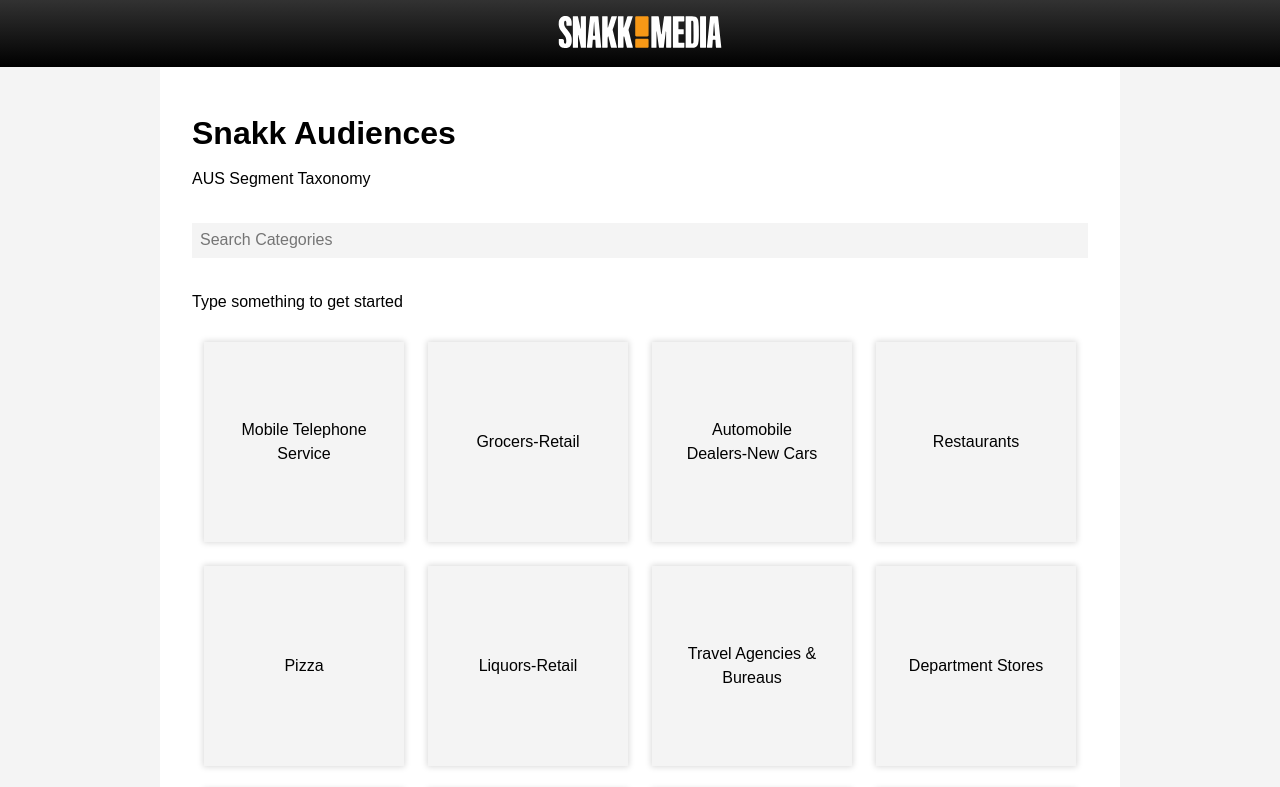
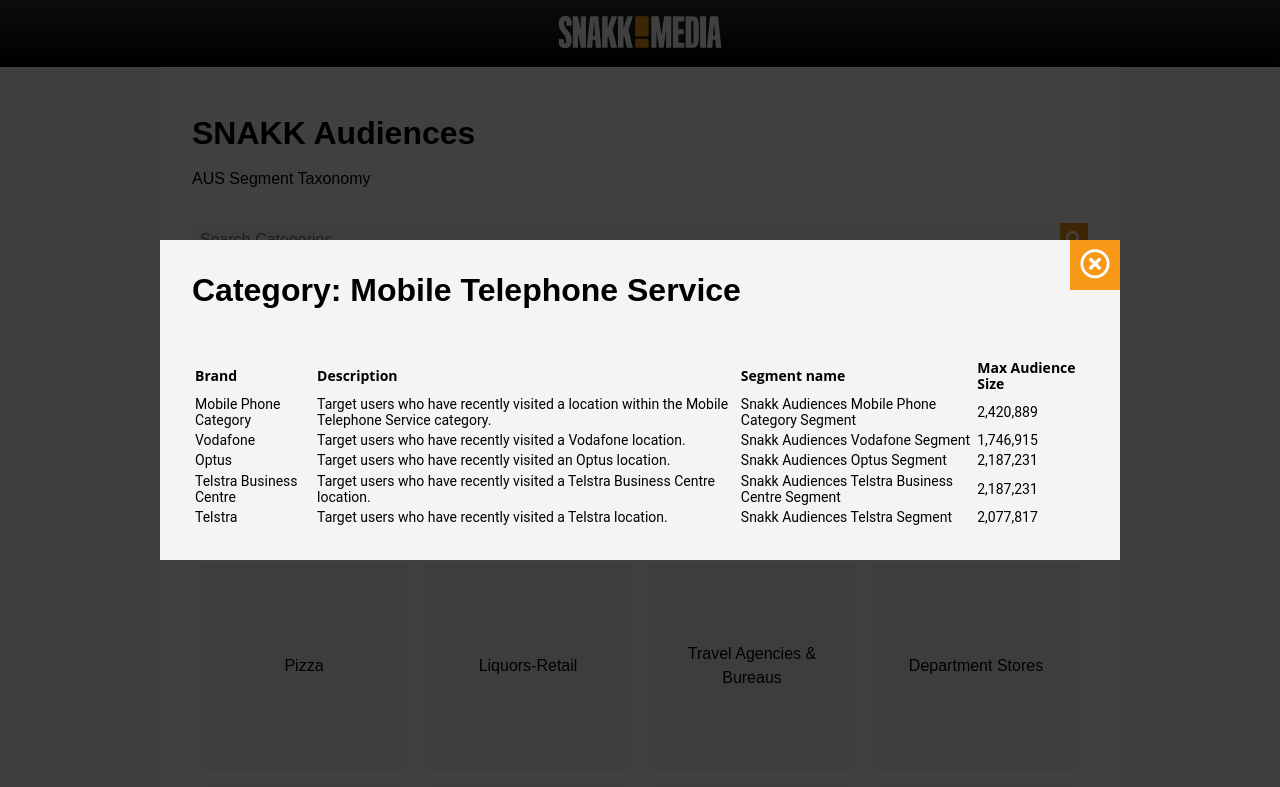
Before and after one commit to andrewbdesign/snakk-media-audiences, a React app: page / in a window 1280 px wide. Both pictures are taken after a click on the element "Mobile Telephone Service". Shown: the top 787 px of the page. Built offline with nearby package versions, Linux system fonts and the light colour scheme.

Commit message:
added gh pages

```diff
--- a/package.json
+++ b/package.json
@@ -2,14 +2,19 @@
   "name": "media-specs",
   "version": "0.1.0",
   "private": true,
+  "homepage": "https://andrewbdesign.github.io/snakk-media-specs",
   "dependencies": {
+    "gh-pages": "^2.0.1",
     "node-sass": "^4.9.4",
     "normalize.css": "^8.0.0",
     "react": "^16.5.2",
     "react-dom": "^16.5.2",
+    "react-modal": "^3.6.1",
     "react-scripts": "2.0.5"
   },
   "scripts": {
+    "predeploy": "yarn run build",
+    "deploy": "gh-pages -d build",
     "start": "react-scripts start",
     "build": "react-scripts build",
     "test": "react-scripts test",
--- a/public/index.html
+++ b/public/index.html
@@ -5,6 +5,7 @@
     <link rel="shortcut icon" href="%PUBLIC_URL%/favicon.ico">
     <meta name="viewport" content="width=device-width, initial-scale=1, shrink-to-fit=no">
     <meta name="theme-color" content="#000000">
+    <link rel="stylesheet" href="https://use.fontawesome.com/releases/v5.4.1/css/all.css" integrity="sha384-5sAR7xN1Nv6T6+dT2mhtzEpVJvfS3NScPQTrOxhwjIuvcA67KV2R5Jz6kr4abQsz" crossorigin="anonymous">
     <!--
       manifest.json provides metadata used when your web app is added to the
       homescreen on Android. See https://developers.google.com/web/fundamentals/web-app-manifest/
--- a/src/components/AudiencesApp.js
+++ b/src/components/AudiencesApp.js
@@ -1,6 +1,7 @@
 import React, { Component } from 'react'
 
 import Categories from './Categories'
+import CategoryModal from './CategoryModal'
 import Header from './Header'
 import Search from './Search'
 
@@ -14,12 +15,24 @@
   }
 }
 
+const categoryArrays = []
+for (let i = 0; i < categories.length; i++) {
+  const categoryArray = data.filter(item => {
+    return item.CATEGORY === categories[i]
+  })
+  categoryArrays.push(categoryArray)
+}
+console.log('categoryArrays', categoryArrays)
+
+
 class Audiences extends Component {
   constructor(props) {
     super(props)
     this.state = {
       items: categories,
-      inputValue: ''
+      inputValue: '',
+      categoryArrays,
+      selectedCategory: ''
     }
   }
 
@@ -29,20 +42,44 @@
     this.setState({ inputValue })
   }
 
+  onPickHandle = (value) => {
+    const selectedCategory = value.target.getAttribute('data-id')
+    this.setState({ selectedCategory })
+  }
+
+  onClearCategory = () => {
+    this.setState({selectedCategory: ''})
+  }
+
   render() {
-
     const filteredCategories = this.state.items.filter(item => {
       return item.toLowerCase().includes(this.state.inputValue.toLowerCase())
+    })
+
+    const categoryArray = data.filter(item => {
+      return item.CATEGORY.toLowerCase() === this.state.selectedCategory.toLowerCase()
     })
 
     return (
       <div>
         <Header />
         <div className="container">
-          <h1>Snakk Audiences</h1>
+          <h1>SNAKK Audiences</h1>
           <p>AUS Segment Taxonomy</p>
-          <Search searchChange={this.onSearchHandle} inputValue={this.state.inputValue}/>
-          <Categories categories={filteredCategories} />
+          <Search
+            searchChange={this.onSearchHandle}
+            inputValue={this.state.inputValue}
+          />
+          <Categories
+            categories={filteredCategories}
+            handlePick={this.onPickHandle}
+          />
+          <CategoryModal
+            ariaHideApp={false}
+            selectedCategory={this.state.selectedCategory}
+            handleClose={this.onClearCategory}
+            categoryArray={categoryArray}
+          />
         </div>
       </div>
     )
--- a/src/components/Categories.js
+++ b/src/components/Categories.js
@@ -1,15 +1,21 @@
 import React from 'react'
 import Category from './Category'
 
-const Categories = ({categories}) => {
+const Categories = ({categories, handlePick}) => {
   if (categories.length === 0) {
-    return <p>Sorry, there is no match <span role="img" aria-label="no results sad face">🙁</span></p>
+    return <p>Sorry, there is no match <span role="img" aria-label="no results hashtag sad face">🙁</span></p>
   }
   return (
     <div className="category-list">
       {
         categories.map((item, index) => {
-          return <Category key={index} title={item} />
+          return (
+            <Category
+              key={index}
+              title={item}
+              handlePick={handlePick}
+            />
+          )
         })
       }
     </div>
--- a/src/components/Category.js
+++ b/src/components/Category.js
@@ -1,7 +1,11 @@
 import React from 'react'
 
-const Category = ({title}) => (
-  <div className="category-el">
+const Category = ({title, handlePick}) => (
+  <div
+    data-id={title}
+    className="category-el"
+    onClick={handlePick}
+  >
     <p className={title.toLowerCase()}>
       {title}
     </p>
--- /dev/null
+++ b/src/components/CategoryModal.js
@@ -0,0 +1,28 @@
+import React from 'react'
+import Modal from 'react-modal'
+import CategoryTable from './CategoryTable'
+
+const CategoryModal = ({selectedCategory, handleClose, categoryArray}) => {
+  if (categoryArray.length === 0) { return <div></div>}
+
+  return (
+    <div>
+      <Modal
+        ariaHideApp={false}
+        isOpen={!!selectedCategory}
+        contentLabel="Selected Category"
+        onRequestClose={handleClose}
+        className="category-modal"
+      >
+        <h1>Category: {selectedCategory}</h1>
+        <CategoryTable categoryArray={categoryArray} />
+        <button onClick={handleClose}>
+          <span><i className="far fa-times-circle"></i></span>
+        </button>
+
+      </Modal>
+    </div>
+  )
+}
+
+export default CategoryModal
--- /dev/null
+++ b/src/components/CategoryTable.js
@@ -0,0 +1,38 @@
+import React from 'react'
+
+const CategoryTable = ({ categoryArray }) => {
+  const tbodyJSX = categoryArray.map((array, index) => {
+    return (
+      <tr key={index}>
+        {/* <td>{array.CATEGORY}</td> */}
+        <td>{array.BRAND}</td>
+        <td>{array.DESCRIPTION}</td>
+        <td>{array['SEGMENT NAME']}</td>
+        <td>{array['MAX AUDIENCE SIZE']}</td>
+
+      </tr>
+    )
+  })
+
+  return (
+    <div>
+
+      <table>
+        <thead>
+          <tr>
+            {/* <th>Category</th> */}
+            <th>Brand</th>
+            <th>Description</th>
+            <th>Segment name</th>
+            <th>Max Audience Size</th>
+          </tr>
+        </thead>
+        <tbody>
+          {tbodyJSX}
+        </tbody>
+      </table>
+    </div>
+  )
+}
+
+export default CategoryTable
--- a/src/components/Search.js
+++ b/src/components/Search.js
@@ -10,6 +10,9 @@
         autoComplete="off"
         onChange={searchChange}
       />
+      <button className="search-form__button">
+        <i className="fas fa-search"></i>
+      </button>
     </div>
     <div>
       {
--- a/src/styles/app.scss
+++ b/src/styles/app.scss
@@ -3,4 +3,5 @@
 @import './components/Button';
 @import './components/Category';
 @import './components/Header';
+@import './components/Modal';
 @import './components/SearchForm';
--- a/src/styles/components/_Category.scss
+++ b/src/styles/components/_Category.scss
@@ -18,6 +18,7 @@
   p {
     width: 70%;
     margin: 0 auto;
+    pointer-events: none;
   }
 }
 
--- /dev/null
+++ b/src/styles/components/_Modal.scss
@@ -0,0 +1,57 @@
+.ReactModalPortal .ReactModal__Overlay {
+  // opacity: 0;
+  background-color: rgba(0, 0, 0, 0.75) !important;
+}
+
+.ReactModalPortal .ReactModal__Overlay {
+  align-items: center;
+  display: flex;
+  justify-content: center;
+}
+
+.category-modal {
+  background: $off-white;
+  max-width: 96rem;
+  color: #000;
+  outline: none;
+  padding: $l-size;
+  position: relative;
+  h1 {
+    margin-bottom: $xl-size;
+  }
+  button {
+    width: 50px;
+    height: 50px;
+    position: absolute;
+    top: 0;
+    right: 0;
+    border: 0;
+    font-size: 30px;
+    background: $brand-yellow;
+    i {
+      color: #fff;
+      // color: $brand-yellow;
+    }
+  }
+}
+
+table {
+  font-size: 1.4rem;
+  width: 100%;
+}
+
+
+th {
+  font-family: 'Open Sans', sans-serif;
+  text-align: left;
+}
+
+td {
+  font-family: Roboto, sans-serif;
+}
+
+th, td {
+  // margin: 0 $sm-size;
+  // display: inline-block;
+  // padding: $m-size 0;
+}
--- a/src/styles/components/_SearchForm.scss
+++ b/src/styles/components/_SearchForm.scss
@@ -11,3 +11,10 @@
     padding: $sm-size;
     flex-grow: 1;
 }
+
+.search-form__button {
+    background: #f79817;
+    color: #fff;
+    border: none;
+    pointer-events: none;
+}
```
Also changed, not shown: 1 other file.
